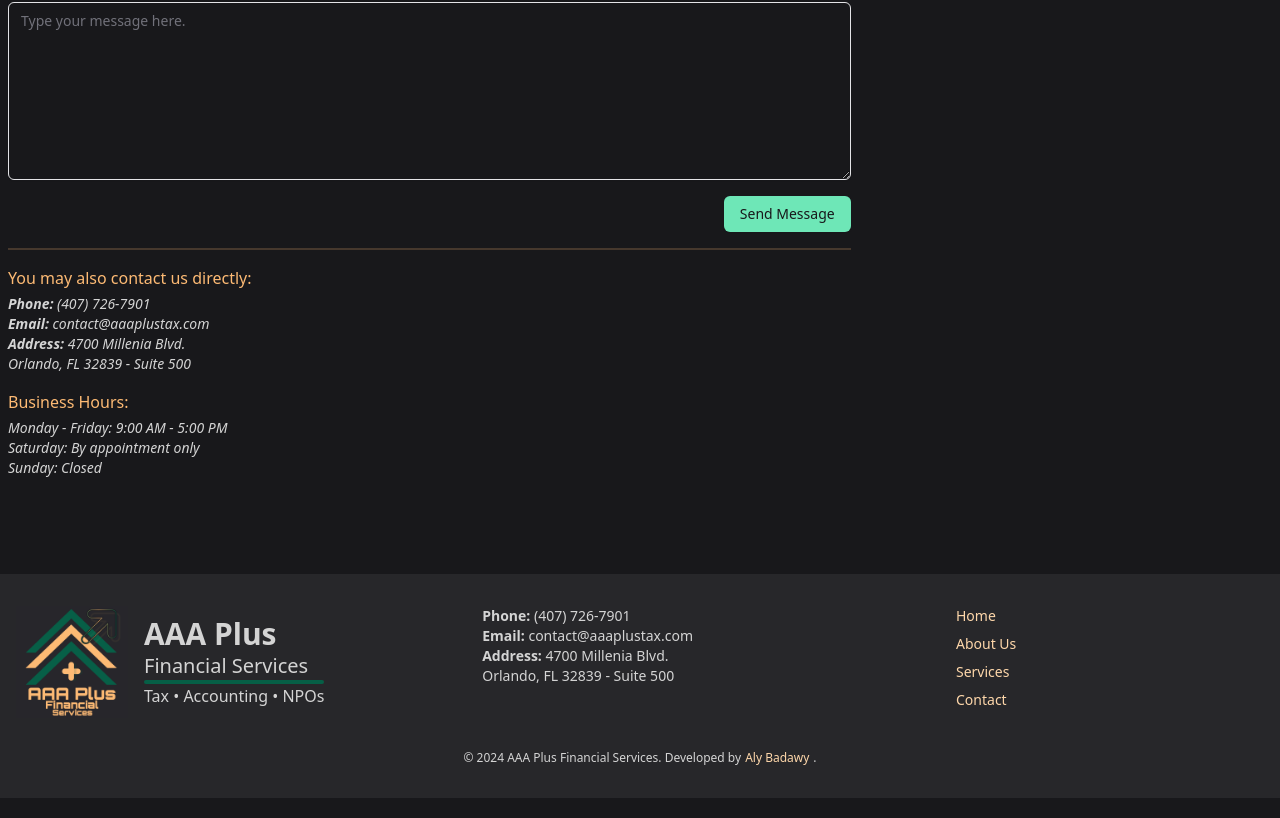
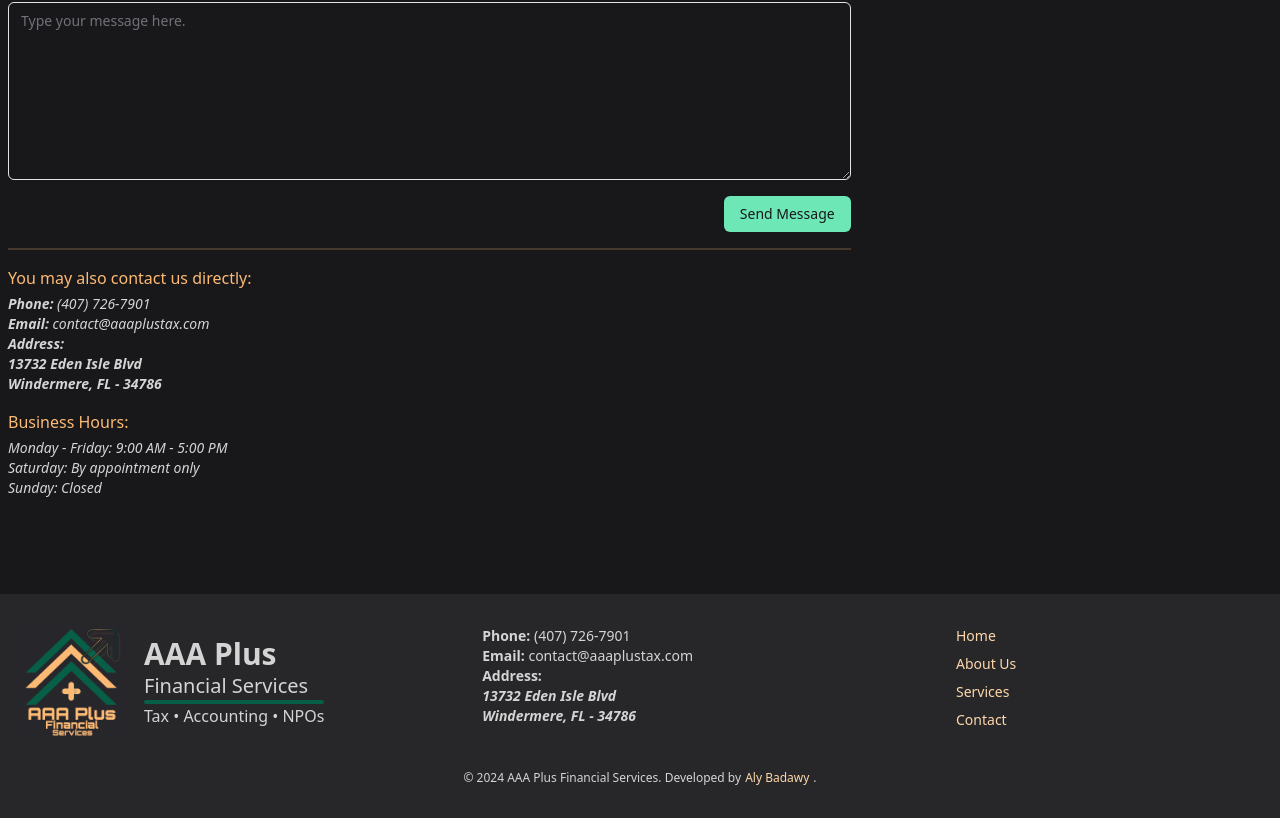
Before and after one commit to AlyBadawy/Ashraf-aaaplus, a Next.js app: page /contact in a window 1280 px wide. Shown: the part 674-1492 px from the top of the page. Built offline with nearby package versions, Linux system fonts and the light colour scheme.

Commit message:
META tags

```diff
--- a/src/app/globals.css
+++ b/src/app/globals.css
@@ -41,7 +41,7 @@
     --chart-3: 197 37% 24%;
     --chart-4: 43 74% 66%;
     --chart-5: 27 87% 67%;
-    --radius: 0.5rem
+    --radius: 0.5rem;
   }
   .dark {
     --background: 240 10% 3.9%;
@@ -67,7 +67,7 @@
     --chart-2: 160 60% 45%;
     --chart-3: 30 80% 55%;
     --chart-4: 280 65% 60%;
-    --chart-5: 340 75% 55%
+    --chart-5: 340 75% 55%;
   }
 }
 
--- a/src/app/layout.tsx
+++ b/src/app/layout.tsx
@@ -1,26 +1,33 @@
-import './globals.css';
-import type { Metadata } from 'next';
-import { NameAndLogo } from '@/components/shared/NameAndLogo';
-import { HeaderNav } from '@/components/nav/HeaderNav';
-import { Footer } from '@/components/footer/Footer';
-import Link from 'next/link';
-import { GoogleAnalytics } from '@next/third-parties/google';
+import "./globals.css";
+import type { Metadata } from "next";
+import { NameAndLogo } from "@/components/shared/NameAndLogo";
+import { HeaderNav } from "@/components/nav/HeaderNav";
+import { Footer } from "@/components/footer/Footer";
+import Link from "next/link";
+import { GoogleAnalytics } from "@next/third-parties/google";
 
 export const metadata: Metadata = {
-  title: 'AAA PLUS Financial Services',
+  title: "AAA PLUS Financial Services",
   description:
-    'AAA Plus Financial Services, based in Orlando, FL, offers expert tax preparation, bookkeeping, and financial consulting. Led by Ashraf Abeltawab, CPA, with over two decades of experience, we provide personalized, accurate, and client-focused financial solutions. Discover trustworthy financial guidance for individuals and small businesses in the Orlando area.',
+    "Expert tax, bookkeeping, and financial consulting in Orlando, FL. Led by CPA Ashraf Abeltawab with 20+ years of trusted, client-focused service.",
   keywords: [
-    'Tax Preparation Orlando',
-    'Bookkeeping Services Orlando',
-    'Financial Consultation Orlando',
-    'Orlando CPA',
-    'Nonprofit Accounting Orlando',
-    'خدمات الضرائب أورلاندو',
-    'خدمات المحاسبة أورلاندو',
-    'استشارات مالية أورلاندو',
-    'محاسب معتمد أورلاندو',
-    'محاسبة الجمعيات غير الربحية أورلاندو',
+    "AAA PLUS Financial Services",
+    "Tax Services Orlando",
+    "AAA Plus Tax",
+    "AAA Plus Bookkeeping",
+    "AAA Plus Financial Consulting",
+    "AAA Plus CPA",
+    "AAA Plus Nonprofit Accounting",
+    "Tax Preparation Orlando",
+    "Bookkeeping Services Orlando",
+    "Financial Consultation Orlando",
+    "Orlando CPA",
+    "Nonprofit Accounting Orlando",
+    "خدمات الضرائب أورلاندو",
+    "خدمات المحاسبة أورلاندو",
+    "استشارات مالية أورلاندو",
+    "محاسب معتمد أورلاندو",
+    "محاسبة الجمعيات غير الربحية أورلاندو",
   ],
 };
 
@@ -30,23 +37,23 @@
   children: React.ReactNode;
 }>) {
   return (
-    <html lang='en'>
-      <body className='antialiased'>
-        <div className='flex flex-col justify-between min-h-screen'>
+    <html lang="en">
+      <body className="antialiased">
+        <div className="flex flex-col justify-between min-h-screen">
           <div>
-            <header className='container flex flex-col sm:flex-row align-middle items-center justify-between py-6 mb-8 mx-auto main-header px-2'>
-              <Link href='/'>
+            <header className="container flex flex-col sm:flex-row align-middle items-center justify-between py-6 mb-8 mx-auto main-header px-2">
+              <Link href="/">
                 <NameAndLogo />
               </Link>
               <HeaderNav />
             </header>
-            <div className='px-2'>{children}</div>
+            <div className="px-2">{children}</div>
           </div>
           <Footer />
         </div>
       </body>
-      <GoogleAnalytics gaId='G-FSZLV457E9' />
-      <GoogleAnalytics gaId='AW-16787609825' />
+      <GoogleAnalytics gaId="G-FSZLV457E9" />
+      <GoogleAnalytics gaId="AW-16787609825" />
     </html>
   );
 }
--- a/src/components/footer/FooterAddress.tsx
+++ b/src/components/footer/FooterAddress.tsx
@@ -1,16 +1,21 @@
 export const FooterAddress = () => {
   return (
-    <div className='w-full md:w-1/4 mb-4 md:mb-0'>
-      <p className='text-sm'>
-        <span className='font-bold'>Phone: </span> (407) 726-7901
+    <div className="w-full md:w-1/4 mb-4 md:mb-0">
+      <p className="text-sm">
+        <span className="font-bold">Phone: </span> (407) 726-7901
       </p>
 
-      <p className='text-sm'>
-        <span className='font-bold'>Email:</span> contact@aaaplustax.com
+      <p className="text-sm">
+        <span className="font-bold">Email:</span> contact@aaaplustax.com
       </p>
-      <p className='text-sm'>
-        <span className='font-bold'>Address: </span>4700 Millenia Blvd. <br />
-        Orlando, FL 32839 - Suite 500
+      <p className="text-sm">
+        <span className="font-bold">
+          Address:
+          <address>
+            13732 Eden Isle Blvd <br />
+            Windermere, FL - 34786
+          </address>
+        </span>
       </p>
     </div>
   );
```
